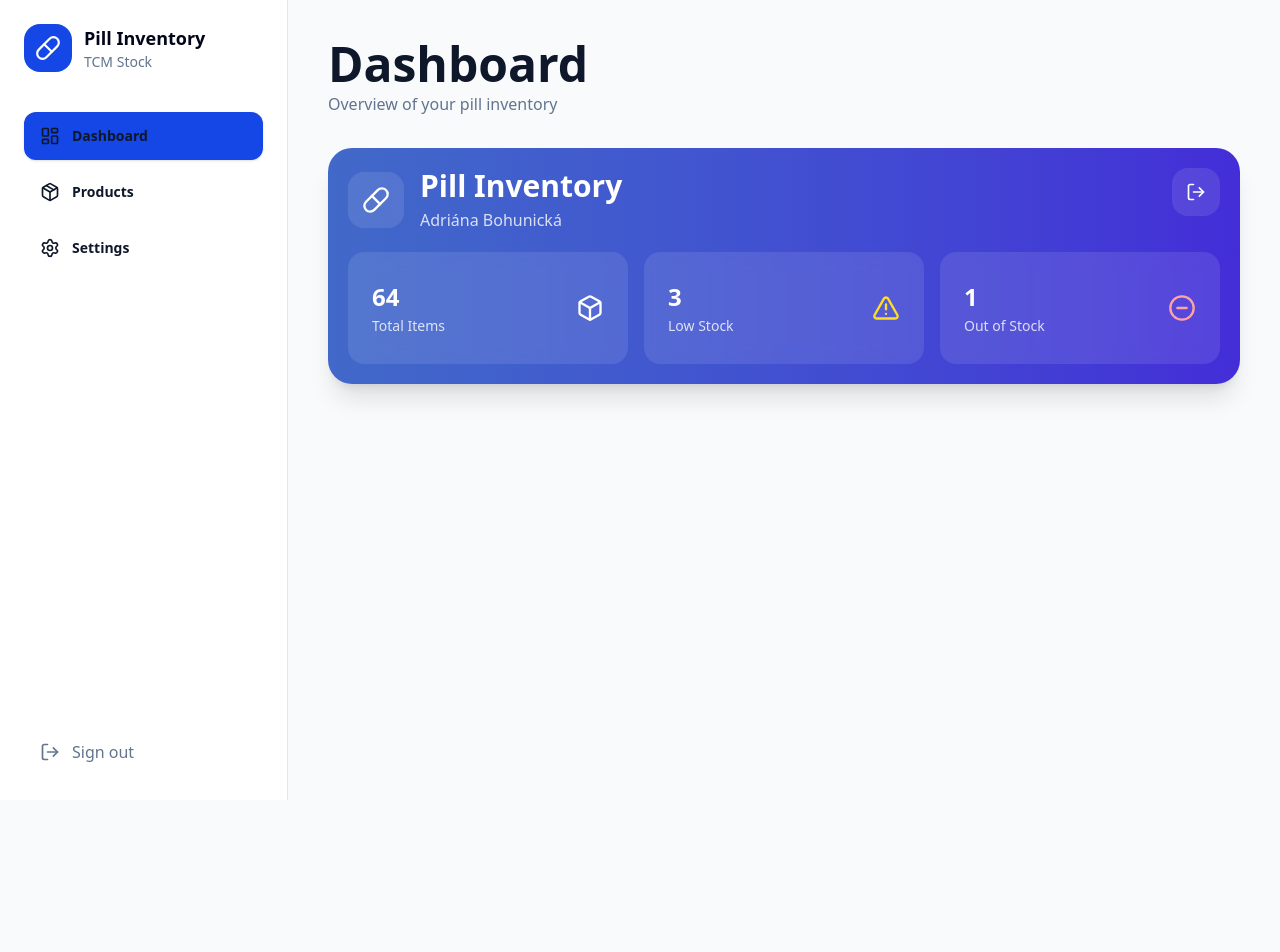
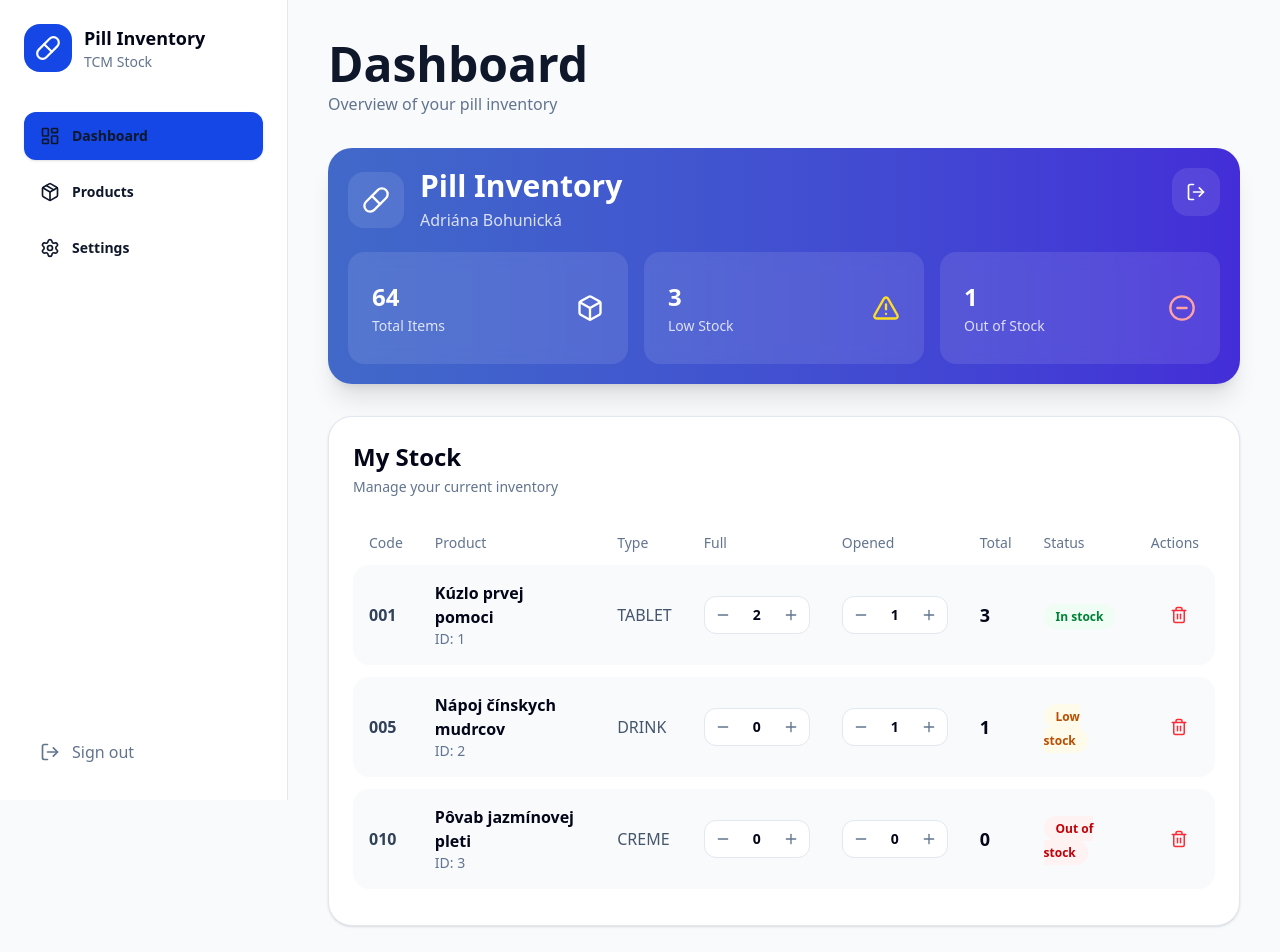
Before and after one commit to adabo4/tcmstock, a React (Vite) app: page /dashboard in a window 1280 px wide. Shown: the top 952 px of the page. Before the commit the page ends 800 px from the top, so only its background shows below. Built offline with nearby package versions, Linux system fonts and the light colour scheme.

Commit message:
Add mock data of MyStock

```diff
--- /dev/null
+++ b/src/components/stock/MyStockTable.tsx
@@ -0,0 +1,160 @@
+import { Minus, Plus, Trash2 } from "lucide-react";
+
+type StockItem = {
+  id: number;
+  code: string;
+  name: string;
+  productType: string;
+  fullQuantity: number;
+  openedQuantity: number;
+};
+
+const mockStock: StockItem[] = [
+  {
+    id: 1,
+    code: "001",
+    name: "Kúzlo prvej pomoci",
+    productType: "TABLET",
+    fullQuantity: 2,
+    openedQuantity: 1,
+  },
+  {
+    id: 2,
+    code: "005",
+    name: "Nápoj čínskych mudrcov",
+    productType: "DRINK",
+    fullQuantity: 0,
+    openedQuantity: 1,
+  },
+  {
+    id: 3,
+    code: "010",
+    name: "Pôvab jazmínovej pleti",
+    productType: "CREME",
+    fullQuantity: 0,
+    openedQuantity: 0,
+  },
+];
+
+function getStockStatus(total: number) {
+  if (total === 0) return "Out of stock";
+  if (total <= 2) return "Low stock";
+  return "In stock";
+}
+
+function getStatusClass(total: number) {
+  if (total === 0) return "bg-red-50 text-red-700";
+  if (total <= 2) return "bg-amber-50 text-amber-700";
+  return "bg-green-50 text-green-700";
+}
+
+export default function MyStockTable() {
+  return (
+    <section className="rounded-3xl border border-slate-200 bg-white p-6 shadow-sm">
+      <div className="mb-6 flex flex-col gap-3 sm:flex-row sm:items-center sm:justify-between">
+        <div>
+          <h2 className="text-2xl font-bold text-slate-950">My Stock</h2>
+          <p className="mt-1 text-sm text-slate-500">
+            Manage your current inventory
+          </p>
+        </div>
+
+        <button className="rounded-xl bg-primary px-5 py-3 text-sm font-semibold text-white hover:bg-primary-hover">
+          Add product
+        </button>
+      </div>
+
+      <div className="overflow-x-auto">
+        <table className="w-full min-w-[850px] border-separate border-spacing-y-3">
+          <thead>
+            <tr className="text-left text-sm text-slate-500">
+              <th className="px-4 font-medium">Code</th>
+              <th className="px-4 font-medium">Product</th>
+              <th className="px-4 font-medium">Type</th>
+              <th className="px-4 font-medium">Full</th>
+              <th className="px-4 font-medium">Opened</th>
+              <th className="px-4 font-medium">Total</th>
+              <th className="px-4 font-medium">Status</th>
+              <th className="px-4 text-right font-medium">Actions</th>
+            </tr>
+          </thead>
+
+          <tbody>
+            {mockStock.map((item) => {
+              const total = item.fullQuantity + item.openedQuantity;
+
+              return (
+                <tr key={item.id} className="rounded-2xl bg-slate-50">
+                  <td className="rounded-l-2xl px-4 py-4 font-semibold text-slate-700">
+                    {item.code}
+                  </td>
+
+                  <td className="px-4 py-4">
+                    <p className="font-semibold text-slate-950">{item.name}</p>
+                    <p className="text-sm text-slate-500">ID: {item.id}</p>
+                  </td>
+
+                  <td className="px-4 py-4 text-slate-600">
+                    {item.productType}
+                  </td>
+
+                  <td className="px-4 py-4">
+                    <QuantityControl value={item.fullQuantity} />
+                  </td>
+
+                  <td className="px-4 py-4">
+                    <QuantityControl value={item.openedQuantity} />
+                  </td>
+
+                  <td className="px-4 py-4 text-lg font-bold text-slate-950">
+                    {total}
+                  </td>
+
+                  <td className="px-4 py-4">
+                    <span
+                      className={`rounded-full px-3 py-1 text-xs font-semibold ${getStatusClass(
+                        total,
+                      )}`}
+                    >
+                      {getStockStatus(total)}
+                    </span>
+                  </td>
+
+                  <td className="rounded-r-2xl px-4 py-4">
+                    <div className="flex justify-end">
+                      <button className="flex h-10 w-10 items-center justify-center rounded-xl text-red-500 hover:bg-red-50">
+                        <Trash2 size={18} />
+                      </button>
+                    </div>
+                  </td>
+                </tr>
+              );
+            })}
+          </tbody>
+        </table>
+      </div>
+    </section>
+  );
+}
+
+type QuantityControlProps = {
+  value: number;
+};
+
+function QuantityControl({ value }: QuantityControlProps) {
+  return (
+    <div className="flex w-fit items-center rounded-xl border border-slate-200 bg-white">
+      <button className="flex h-9 w-9 items-center justify-center text-slate-500 hover:text-slate-950">
+        <Minus size={16} />
+      </button>
+
+      <span className="w-8 text-center text-sm font-bold text-slate-950">
+        {value}
+      </span>
+
+      <button className="flex h-9 w-9 items-center justify-center text-slate-500 hover:text-slate-950">
+        <Plus size={16} />
+      </button>
+    </div>
+  );
+}
--- a/src/pages/Dashboard.tsx
+++ b/src/pages/Dashboard.tsx
@@ -1,4 +1,5 @@
 import DashboardSummaryCard from "../components/DashboardSummaryCard";
+import MyStockTable from "../components/stock/MyStockTable";
 
 export default function Dashboard() {
   return (
@@ -16,7 +17,7 @@ export default function Dashboard() {
         outOfStock={1}
       />
 
-      {/* sem pôjde tabuľka */}
+      <MyStockTable />
     </>
   );
 }
```
Also changed, not shown: src/layouts/AppLayout.tsx (+0 -13 lines).
